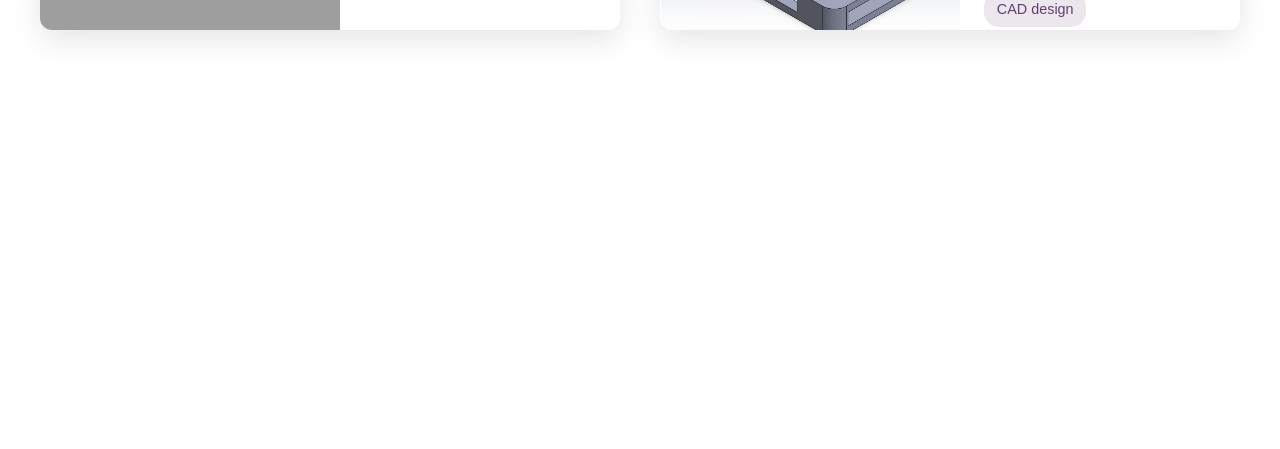
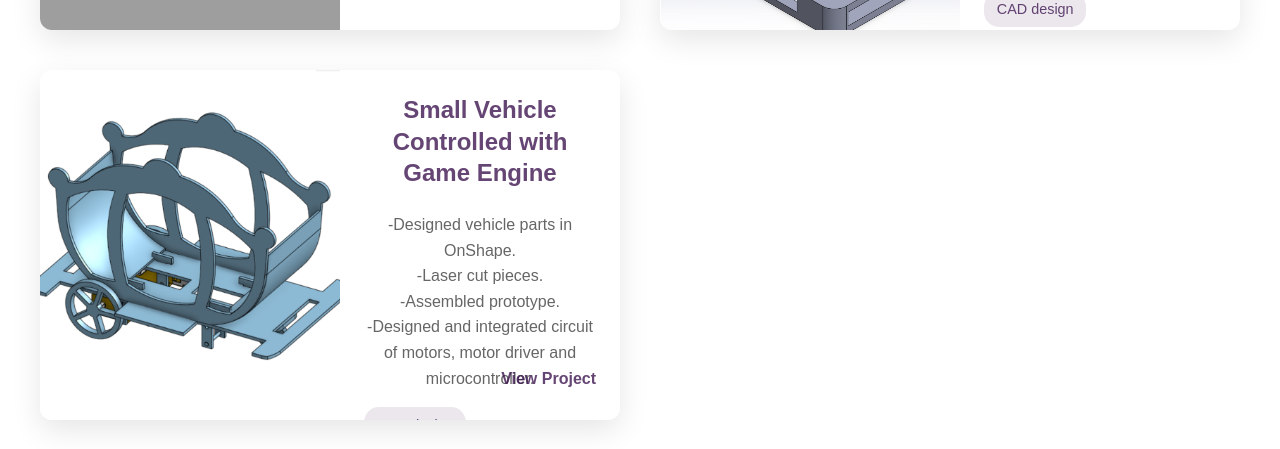
Before and after one commit to juanseherreram14/portfolio-vale, a React (Create React App) app in the folder vale-portfolio/: page /all-projects in a window 1280 px wide. Shown: the part 932-1381 px from the top of the page. Before the commit the page ends 994 px from the top, so only its background shows below. Built offline with nearby package versions, Linux system fonts and the light colour scheme; grey boxes are pictures that could not be loaded.

Commit message:
Added vehicle project.

```diff
--- a/vale-portfolio/src/Pages/AllProjects.jsx
+++ b/vale-portfolio/src/Pages/AllProjects.jsx
@@ -4,6 +4,7 @@ import platImage from '../Images/6DOF_Platform_CAD_Isometric.png';
 import smartPDImage from '../Images/SmartPillDispenser_Isometric.png';
 import simonSenseImage from '../Images/SimonSenseImage.jpg';
 import GDShowcase from '../Images/GenevaDriveShowcase.png'
+import FSProject from '../Images/fsProject.png'
 
 // Expanded projects array with more projects
 const allProjects = [
@@ -39,6 +40,14 @@ const allProjects = [
         imageUrl: GDShowcase,
         liveUrl: "https://youtu.be/T8jMr-RRCVE"
     },
+        {
+        id: 5,
+        title: "Small Vehicle Controlled with Game Engine",
+        description: "-Designed vehicle parts in OnShape.\n-Laser cut pieces.\n-Assembled prototype.\n-Designed and integrated circuit of motors, motor driver and microcontroller.",
+        technologies: ["CAD design", "Circuit Integration", ],
+        imageUrl: FSProject,
+        liveUrl: "https://youtu.be/wqM2bh4iJ4g?si=9wOKq7hgrXDQmG1s"
+    }
     // Add more projects here
 ];
 
```
